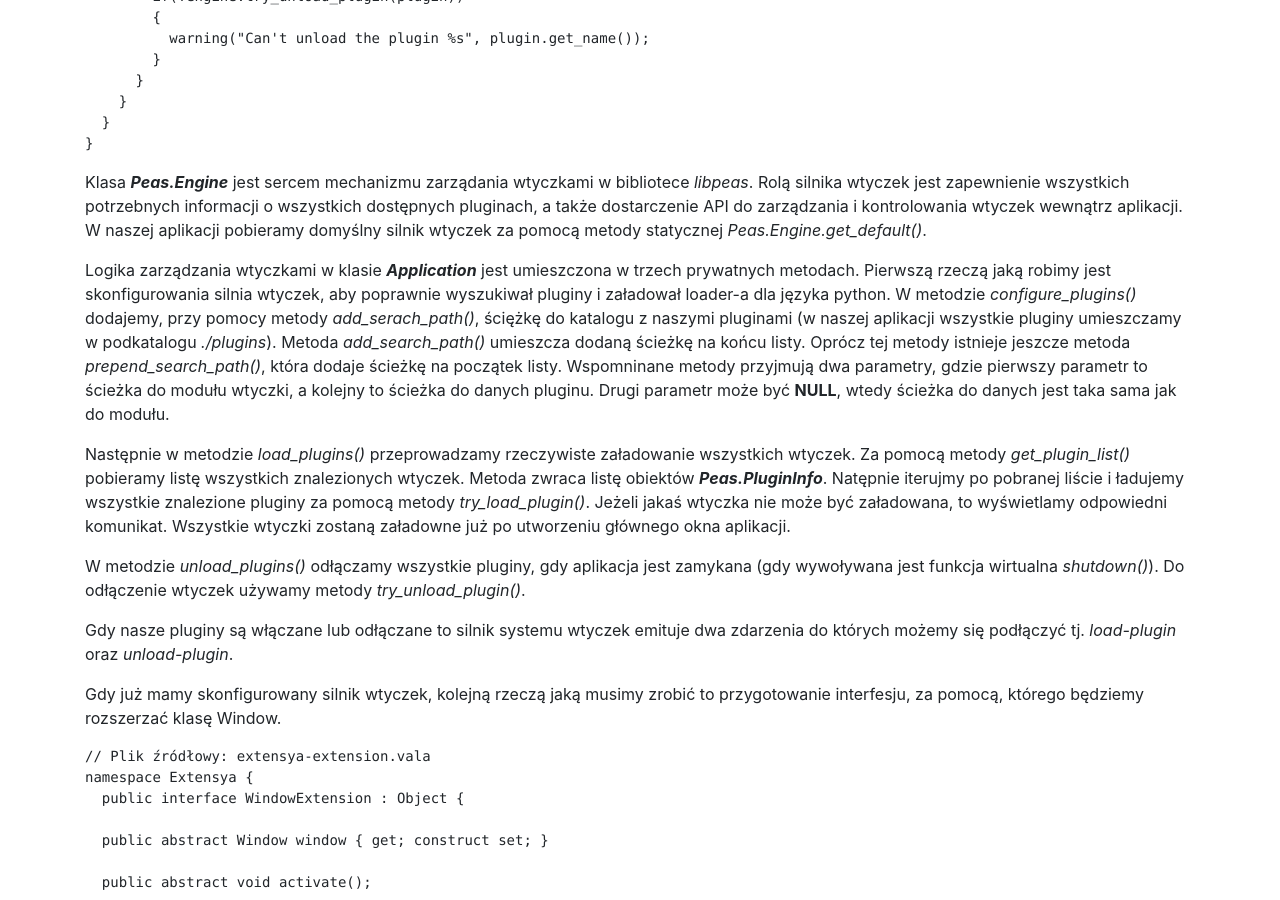
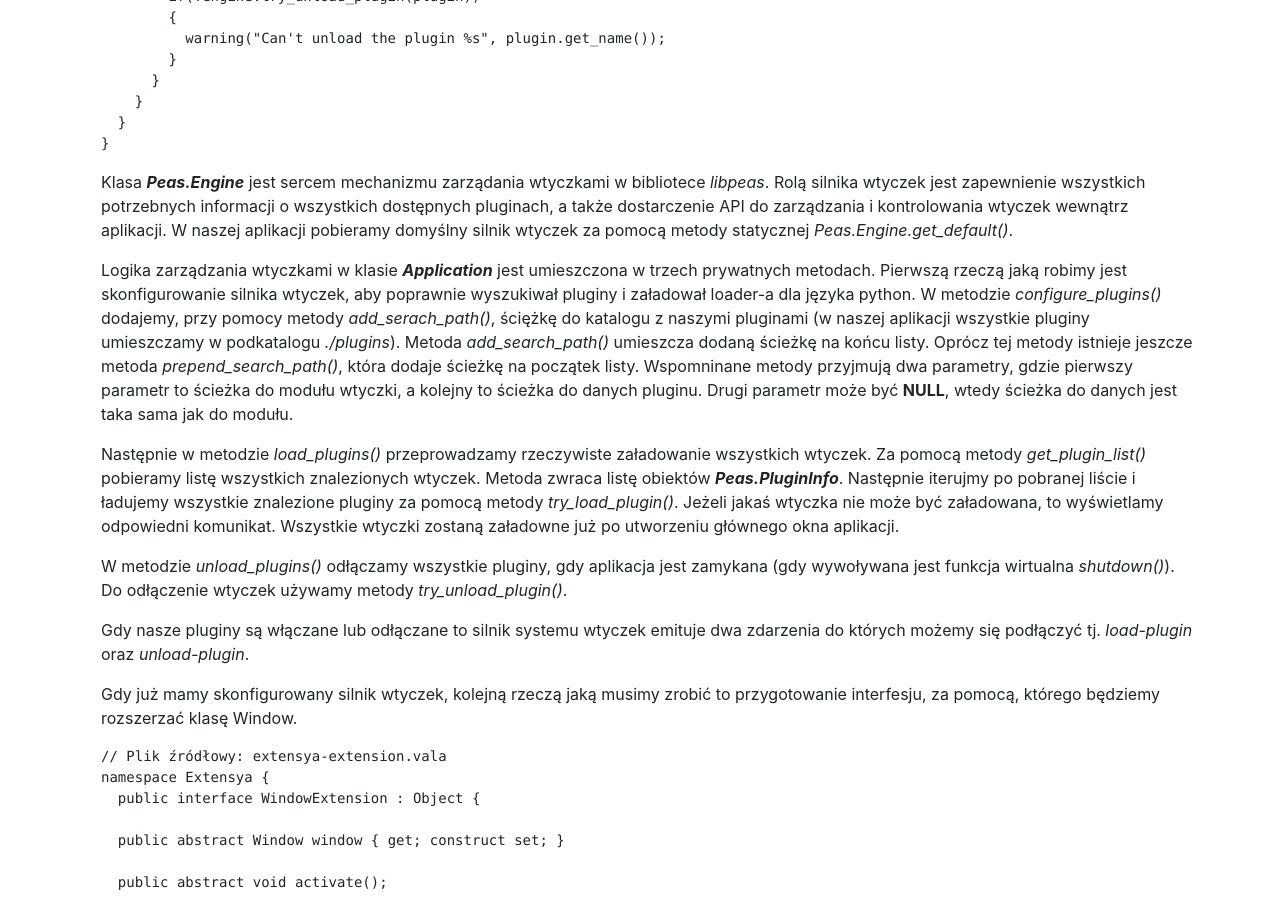
Before and after one commit to jczartek/jczartek.github.io, a Jekyll site: the page built from _posts/2020-05-27-Tworzenie-wtyczek-libeas-biblioteka-i-program.md, in a window 1280 px wide and 900 px high, scrolled down 1874 px. Built offline with Jekyll 4.4.1, drawn with Linux system fonts in a browser that asks for light colours; some of the changed text lies outside the part shown.

Commit message:
Poprawienie błędów ortograficznych

````diff
--- a/_layouts/post.html
+++ b/_layouts/post.html
@@ -2,7 +2,7 @@
 layout: default
 ---
 
-<div class="post">
+<div class="posts">
     <div class="post-info">
       <span>Napisany przez </span>
       {% if page.author %}
--- a/_posts/2020-05-27-Tworzenie-wtyczek-libeas-biblioteka-i-program.md
+++ b/_posts/2020-05-27-Tworzenie-wtyczek-libeas-biblioteka-i-program.md
@@ -87,9 +87,9 @@ namespace Extensya {
 ```
 Klasa __*Peas.Engine*__ jest sercem mechanizmu zarządania wtyczkami w bibliotece *libpeas*. Rolą silnika wtyczek jest zapewnienie wszystkich potrzebnych informacji o wszystkich dostępnych pluginach, a także dostarczenie API do zarządzania i kontrolowania wtyczek wewnątrz aplikacji. W naszej aplikacji pobieramy domyślny silnik wtyczek za pomocą metody statycznej *Peas.Engine.get_default()*.
 
-Logika zarządzania wtyczkami w klasie __*Application*__ jest umieszczona w trzech prywatnych metodach. Pierwszą rzeczą jaką robimy jest skonfigurowania silnia wtyczek, aby poprawnie wyszukiwał pluginy i załadował loader-a dla języka python. W metodzie *configure_plugins()* dodajemy, przy pomocy metody *add_serach_path()*, ściężkę do katalogu z naszymi pluginami (w naszej aplikacji wszystkie pluginy umieszczamy w podkatalogu *./plugins*). Metoda *add_search_path()* umieszcza dodaną ścieżkę na końcu listy. Oprócz tej metody istnieje jeszcze metoda *prepend_search_path()*, która dodaje ścieżkę na początek listy. Wspomninane metody przyjmują dwa parametry, gdzie pierwszy parametr to ścieżka do modułu wtyczki, a kolejny to ścieżka do danych pluginu. Drugi parametr może być __NULL__, wtedy ścieżka do danych jest taka sama jak do modułu.
+Logika zarządzania wtyczkami w klasie __*Application*__ jest umieszczona w trzech prywatnych metodach. Pierwszą rzeczą jaką robimy jest skonfigurowanie silnika wtyczek, aby poprawnie wyszukiwał pluginy i załadował loader-a dla języka python. W metodzie *configure_plugins()* dodajemy, przy pomocy metody *add_serach_path()*, ściężkę do katalogu z naszymi pluginami (w naszej aplikacji wszystkie pluginy umieszczamy w podkatalogu *./plugins*). Metoda *add_search_path()* umieszcza dodaną ścieżkę na końcu listy. Oprócz tej metody istnieje jeszcze metoda *prepend_search_path()*, która dodaje ścieżkę na początek listy. Wspomninane metody przyjmują dwa parametry, gdzie pierwszy parametr to ścieżka do modułu wtyczki, a kolejny to ścieżka do danych pluginu. Drugi parametr może być __NULL__, wtedy ścieżka do danych jest taka sama jak do modułu.
 
-Następnie w metodzie *load_plugins()* przeprowadzamy rzeczywiste załadowanie wszystkich wtyczek. Za pomocą metody *get_plugin_list()* pobieramy listę wszystkich znalezionych wtyczek. Metoda zwraca listę obiektów __*Peas.PluginInfo*__. Natępnie iterujmy po pobranej liście i ładujemy wszystkie znalezione pluginy za pomocą metody *try_load_plugin()*. Jeżeli jakaś wtyczka nie może być załadowana, to wyświetlamy odpowiedni komunikat. Wszystkie wtyczki zostaną załadowne już po utworzeniu głównego okna aplikacji.
+Następnie w metodzie *load_plugins()* przeprowadzamy rzeczywiste załadowanie wszystkich wtyczek. Za pomocą metody *get_plugin_list()* pobieramy listę wszystkich znalezionych wtyczek. Metoda zwraca listę obiektów __*Peas.PluginInfo*__. Następnie iterujmy po pobranej liście i ładujemy wszystkie znalezione pluginy za pomocą metody *try_load_plugin()*. Jeżeli jakaś wtyczka nie może być załadowana, to wyświetlamy odpowiedni komunikat. Wszystkie wtyczki zostaną załadowne już po utworzeniu głównego okna aplikacji.
 
 W metodzie *unload_plugins()* odłączamy wszystkie pluginy, gdy aplikacja jest zamykana (gdy wywoływana jest funkcja wirtualna *shutdown()*). Do odłączenie wtyczek używamy metody *try_unload_plugin()*.
 
````
Also changed, not shown: other parts of _posts/2020-05-27-Tworzenie-wtyczek-libeas-biblioteka-i-program.md (+1 -1 lines).
